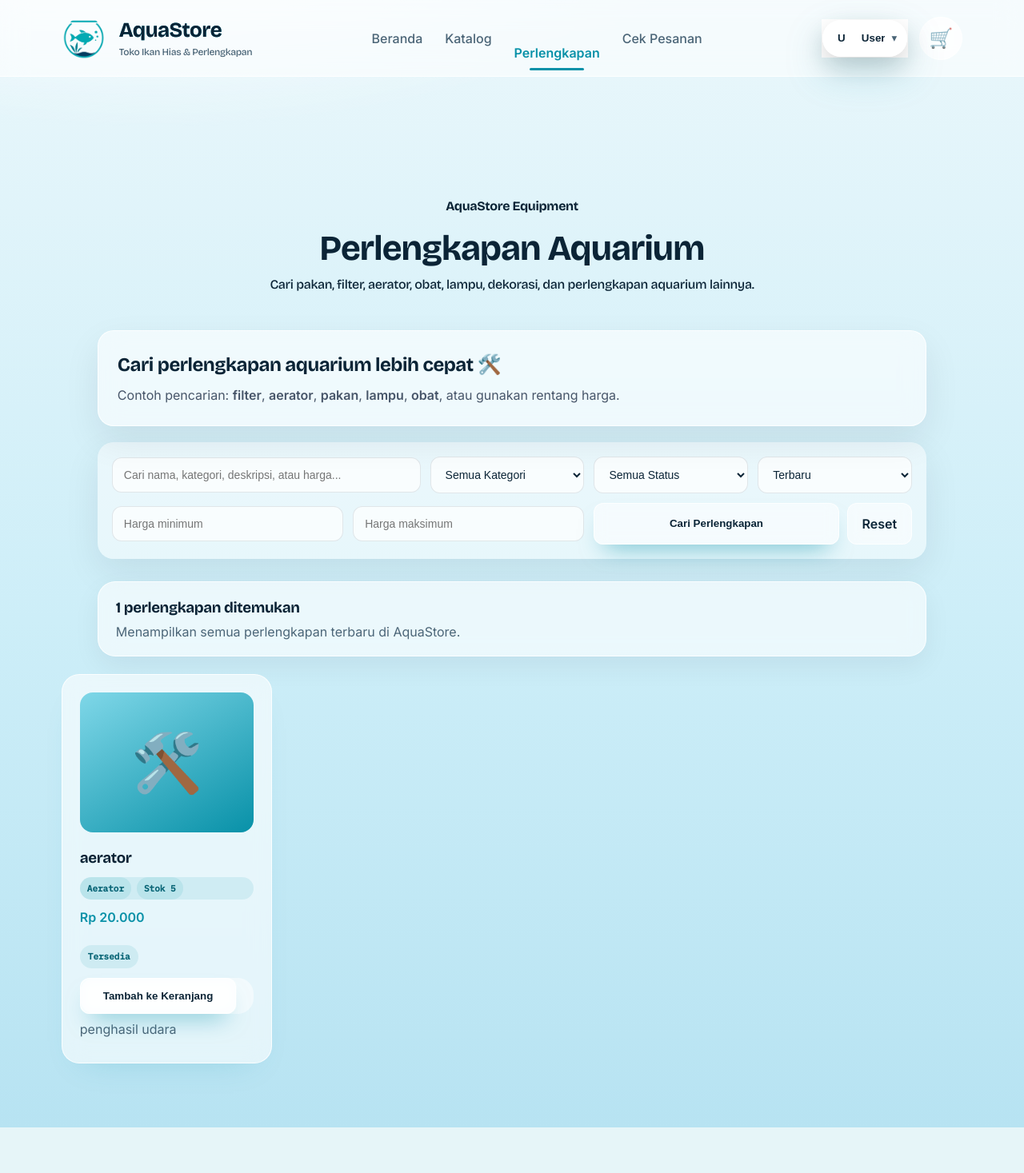
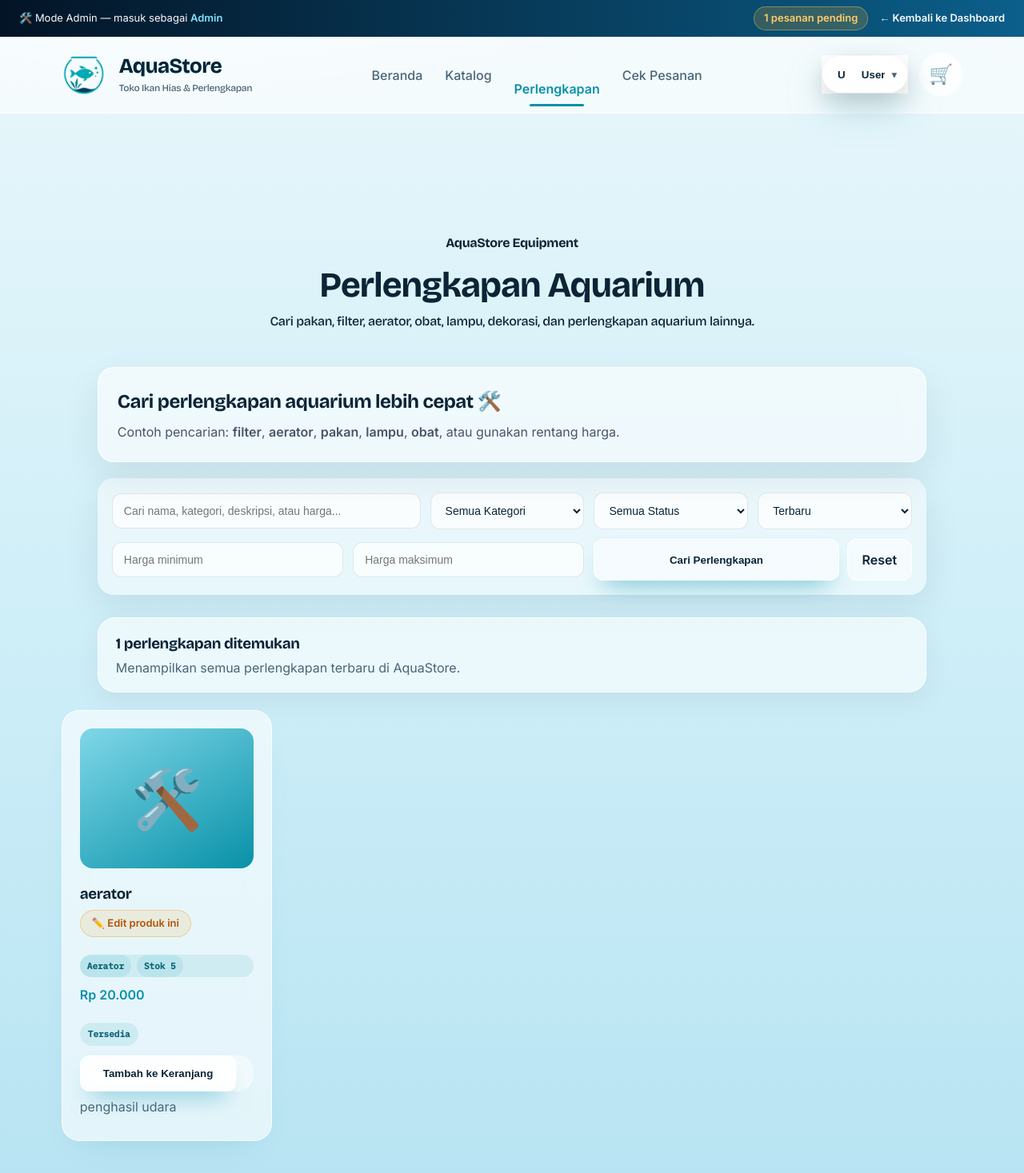
Before and after one commit to UpilMonster01/aquastore, a PHP site: page /aquastore/pelanggan/perawatan.php in a window 1280 px wide. Shown: the top 1467 px of the page at 80% size. Before the commit the page ends 1410 px from the top, so only its background shows below. Run offline with PHP 8.4, Linux system fonts and the light colour scheme; a user stored in the database is signed in; data comes from the database, SQL or seed files in the repository.

Commit message:
penambahan fitur Bar Mode Admin, Badge pesanan pending, dan Tombol edit cepat

```diff
--- /dev/null
+++ b/assets/css/components/admin-bar.css
@@ -0,0 +1,82 @@
+.admin-mode-bar {
+    background: linear-gradient(90deg, #031426, #0b5f8a);
+    color: #f8fafc;
+    font-size: 13px;
+}
+
+.admin-mode-bar-inner {
+    max-width: 1300px;
+    margin: 0 auto;
+    padding: 8px 24px;
+    display: flex;
+    justify-content: space-between;
+    align-items: center;
+    flex-wrap: wrap;
+    gap: 8px;
+}
+
+.admin-mode-bar-label b {
+    color: #7fe3ff;
+}
+
+.admin-mode-bar-actions {
+    display: flex;
+    align-items: center;
+    gap: 14px;
+}
+
+.admin-mode-bar-badge {
+    background: rgba(255, 176, 32, .18);
+    color: #ffce6b;
+    border: 1px solid rgba(255, 206, 107, .4);
+    border-radius: 999px;
+    padding: 4px 12px;
+    font-weight: 700;
+    text-decoration: none;
+    white-space: nowrap;
+}
+
+.admin-mode-bar-badge:hover {
+    background: rgba(255, 176, 32, .3);
+}
+
+.admin-mode-bar-link {
+    color: #f8fafc;
+    font-weight: 700;
+    text-decoration: none;
+    white-space: nowrap;
+}
+
+.admin-mode-bar-link:hover {
+    text-decoration: underline;
+}
+
+@media (max-width: 600px) {
+    .admin-mode-bar-inner {
+        flex-direction: column;
+        align-items: flex-start;
+    }
+}
+
+/* Tombol "Edit produk ini" yang muncul di halaman publik (background
+   terang) saat admin sedang login — dibuat terpisah dari admin-mode-bar
+   karena warnanya didesain untuk background gelap. */
+.admin-quick-edit-link {
+    display: inline-flex;
+    align-items: center;
+    gap: 6px;
+    margin-bottom: 12px;
+    padding: 6px 14px;
+    border-radius: 999px;
+    background: rgba(242, 165, 49, .15);
+    color: #b45309;
+    border: 1px solid rgba(242, 165, 49, .4);
+    font-weight: 700;
+    font-size: 13px;
+    text-decoration: none;
+    width: fit-content;
+}
+
+.admin-quick-edit-link:hover {
+    background: rgba(242, 165, 49, .25);
+}
--- a/assets/css/style.css
+++ b/assets/css/style.css
@@ -13,6 +13,7 @@
 @import url('components/buttons.css');
 @import url('components/forms.css');
 @import url('components/navbar.css');
+@import url('components/admin-bar.css');
 @import url('components/navbar-ocean-override.css');
 @import url('components/admin-sidebar.css');
 @import url('components/cards.css');
--- a/assets/js/main.js
+++ b/assets/js/main.js
@@ -128,6 +128,12 @@ document.addEventListener('DOMContentLoaded', function () {
     if (params.get('auth') === 'register') {
         openAuthDrawer('register');
     }
+
+    const editModalId = params.get('edit_modal');
+
+    if (editModalId) {
+        openModal(editModalId);
+    }
 });
 
 window.addEventListener('click', function (e) {
--- /dev/null
+++ b/components/admin-bar.php
@@ -0,0 +1,34 @@
+<?php
+// Bar ini hanya tampil kalau sesi ADMIN masih aktif (bukan sesi pelanggan
+// biasa) saat sedang membuka halaman publik toko. Tujuannya supaya admin
+// tidak salah kira dirinya ter-logout begitu klik "Website" dari sidebar.
+
+if (empty($_SESSION['admin'])) {
+    return;
+}
+
+$adminBarPendingCount = 0;
+
+if (isset($pdo)) {
+    $adminBarPendingCount = (int) $pdo->query("SELECT COUNT(*) FROM pesanan WHERE status = 'Pending'")->fetchColumn();
+}
+?>
+<div class="admin-mode-bar">
+    <div class="admin-mode-bar-inner">
+        <span class="admin-mode-bar-label">
+            🛠️ Mode Admin — masuk sebagai <b><?= e($_SESSION['admin']['nama'] ?? 'Admin') ?></b>
+        </span>
+
+        <div class="admin-mode-bar-actions">
+            <?php if ($adminBarPendingCount > 0): ?>
+                <a href="<?= e(url('admin/pesanan.php?status=Pending')) ?>" class="admin-mode-bar-badge">
+                    <?= $adminBarPendingCount ?> pesanan pending
+                </a>
+            <?php endif; ?>
+
+            <a href="<?= e(url('admin/dashboard.php')) ?>" class="admin-mode-bar-link">
+                ← Kembali ke Dashboard
+            </a>
+        </div>
+    </div>
+</div>
--- a/components/navbar.php
+++ b/components/navbar.php
@@ -1,3 +1,4 @@
+<?php include __DIR__ . '/admin-bar.php'; ?>
 <?php
 $baseUrl = url();
 $currentFile = basename($_SERVER['PHP_SELF'] ?? 'index.php');
--- a/pelanggan/detail.php
+++ b/pelanggan/detail.php
@@ -60,6 +60,12 @@ if ($_SERVER['REQUEST_METHOD'] === 'POST') {
                 <span class="detail-badge">
                     <?= e($ikan['kategori_air']) ?> • <?= e($ikan['kategori_sifat']) ?>
                 </span>
+
+                <?php if (!empty($_SESSION['admin'])): ?>
+                    <a href="<?= e(url('admin/ikan.php?edit_modal=edit' . $ikan['id'])) ?>" class="admin-quick-edit-link">
+                        ✏️ Edit produk ini
+                    </a>
+                <?php endif; ?>
 
                 <h1><?= e($ikan['nama']) ?></h1>
 
--- a/pelanggan/perawatan.php
+++ b/pelanggan/perawatan.php
@@ -214,6 +214,12 @@ function selected_equipment_filter($value, $current)
 
                         <h3><?= e($p['nama']) ?></h3>
 
+                        <?php if (!empty($_SESSION['admin'])): ?>
+                            <a href="<?= e(url('admin/perlengkapan.php?edit_modal=edit' . $p['id'])) ?>" class="admin-quick-edit-link">
+                                ✏️ Edit produk ini
+                            </a>
+                        <?php endif; ?>
+
                         <div class="equipment-badge-row">
                             <span class="equipment-badge"><?= e($p['kategori']) ?></span>
                             <span class="equipment-badge">Stok <?= e($p['stok']) ?></span>
```
